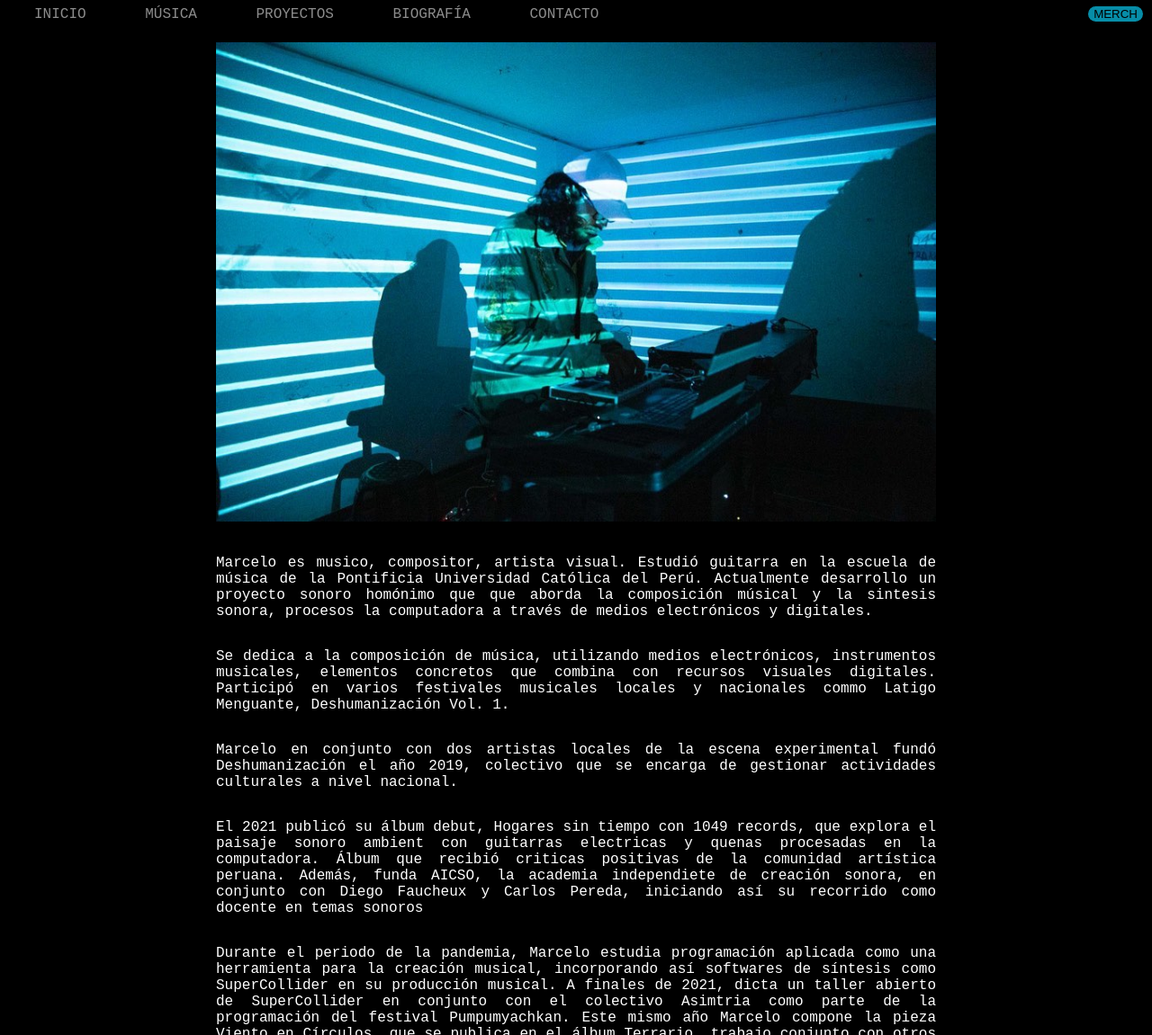
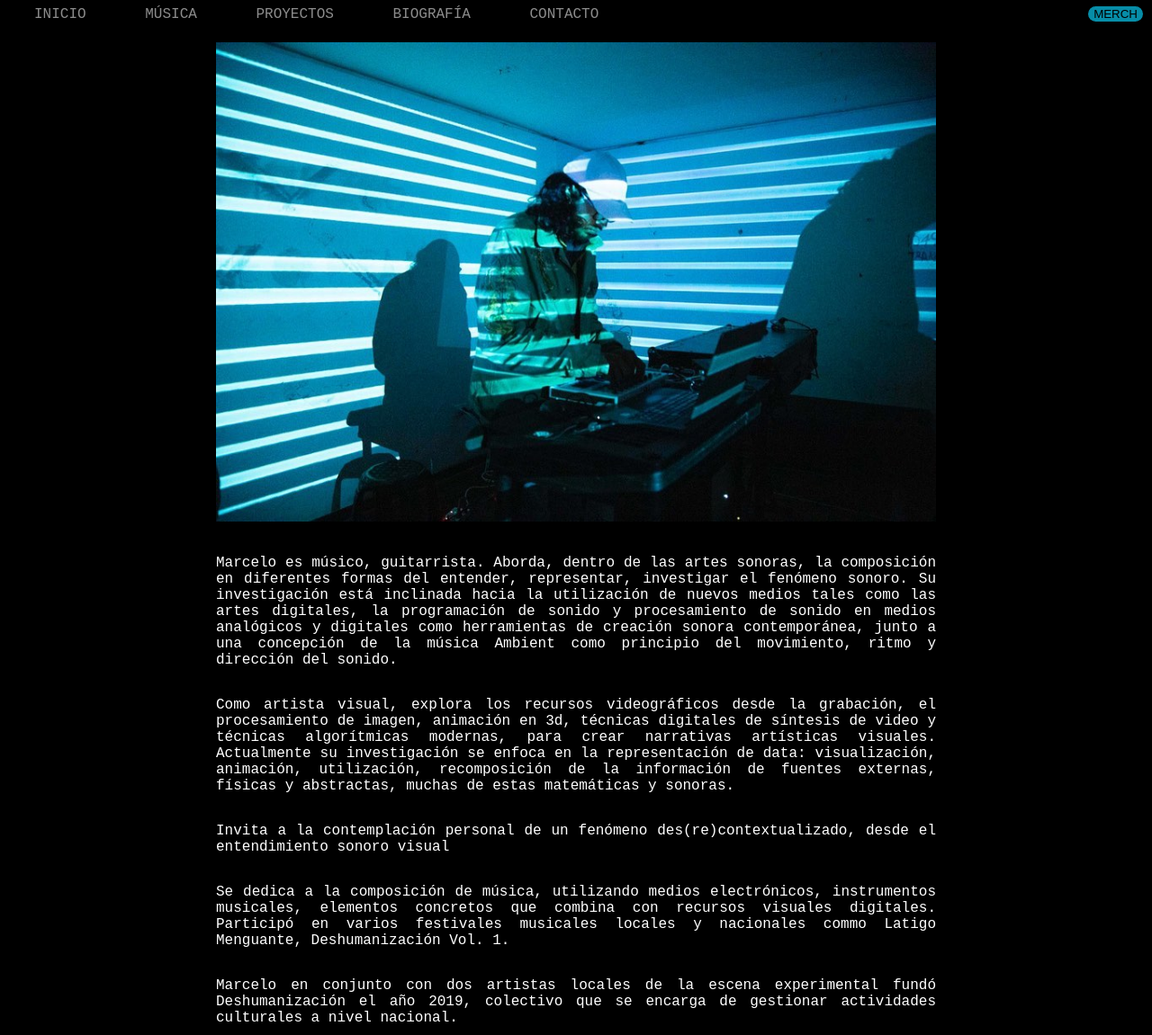
Before and after one commit to boxhead2play/WEBPAGE, a plain HTML site: page bio.html in a window 1280 px wide. Shown: the top 1151 px of the page at 90% size. Drawn offline with Linux system fonts and the light colour scheme; a web font is replaced by a local one.

Commit message:
Update bio.html

```diff
--- a/bio.html
+++ b/bio.html
@@ -30,8 +30,15 @@
         <img src="images/bio1.jpg" alt="marcelo mellado, 2022" width="800px">
 
         <p>
-            Marcelo es musico, compositor, artista visual. Estudió guitarra en la escuela de música de la Pontificia Universidad Católica del Perú. Actualmente desarrollo un proyecto sonoro homónimo que que aborda la composición músical y la sintesis sonora, procesos  la computadora a través de medios electrónicos y digitales.
+            Marcelo es músico, guitarrista. Aborda, dentro de las artes sonoras, la composición en diferentes formas del entender, representar, investigar el fenómeno sonoro. Su investigación está inclinada hacia la utilización de nuevos medios tales como las artes digitales, la programación de sonido y procesamiento de sonido en medios analógicos y digitales como herramientas de creación sonora contemporánea, junto a una concepción de la música Ambient como principio del movimiento, ritmo y dirección del sonido.
         </p>
+         <p>
+        Como artista visual, explora los recursos videográficos desde la grabación, el procesamiento de imagen, animación en 3d, técnicas digitales de síntesis de video y técnicas algorítmicas modernas, para crear narrativas artísticas visuales. Actualmente su investigación se enfoca en la representación de data: visualización, animación, utilización, recomposición de la información de fuentes externas, físicas y abstractas, muchas de estas matemáticas y sonoras.
+        </p>
+        <p>
+            Invita a la contemplación personal de un fenómeno des(re)contextualizado, desde el entendimiento sonoro visual
+        </p>
+
         <p>
             Se dedica a la composición de música, utilizando medios electrónicos, instrumentos musicales, elementos concretos que combina con recursos visuales digitales. Participó en varios festivales musicales locales y nacionales commo Latigo Menguante, Deshumanización Vol. 1.
         </p>
```
